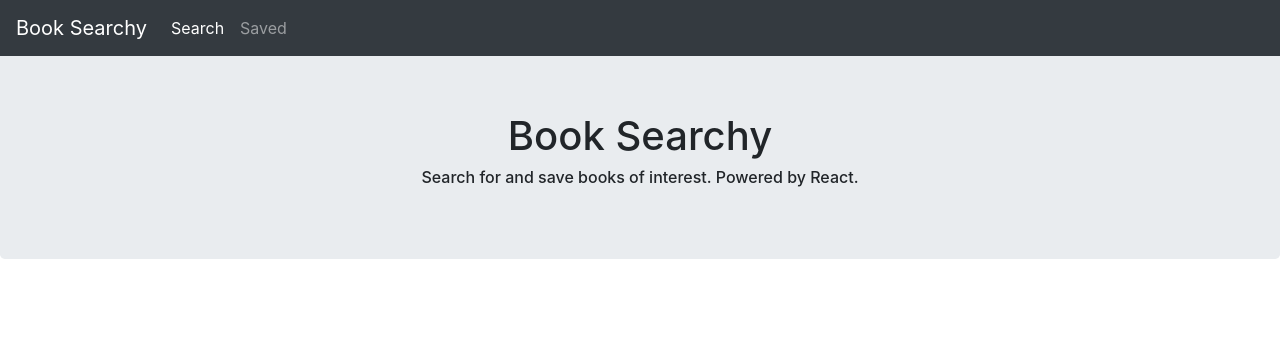
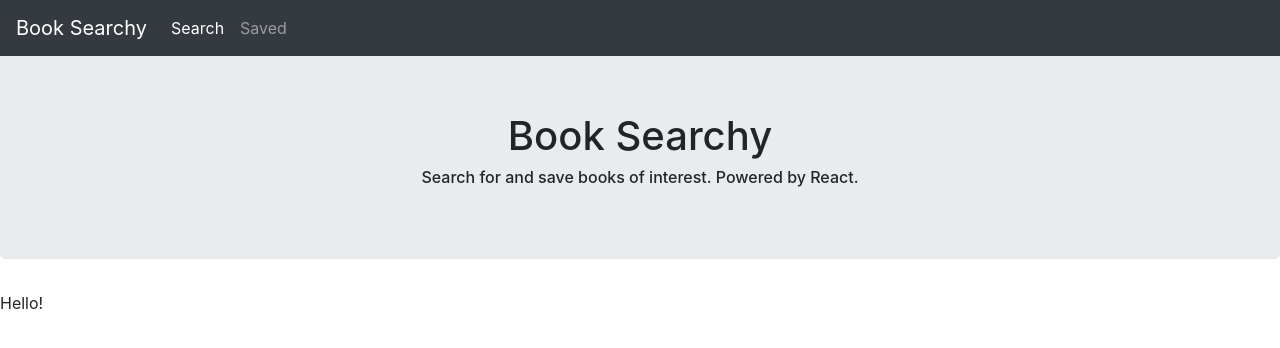
Before and after one commit to AndyFreire/book-searchy, a React (Create React App) app in the folder book-searchy/: page /saved in a window 1280 px wide. Shown: the top 348 px of the page. Built offline with nearby package versions, Linux system fonts and the light colour scheme.

Commit message:
Fixed Routes and added save button

```diff
--- a/book-searchy/src/App.js
+++ b/book-searchy/src/App.js
@@ -21,9 +21,9 @@
           <Route exact path={["/", "/search"]}>
             <Search />
           </Route>
-          {/* <Route exact path="/saved">
+          <Route exact path="/saved">
             <Saved />
-          </Route> */}
+          </Route>
         </Switch>
       </div>
 
--- a/book-searchy/src/components/BookList/index.js
+++ b/book-searchy/src/components/BookList/index.js
@@ -1,6 +1,9 @@
 import React from "react";
 import Thumbnail from "../Thumbnail";
 import { Container, Row, Col } from "../Grid";
+import Button from "../Button";
+import API from "../../utils/API";
+
 
 // Exporting both BookList and BookListItem from this file
 
@@ -27,6 +30,10 @@
   authors,
   link
 }) {
+
+  const saveBook = event => {
+
+  }
   return (
     <li className="list-group-item">
       <Container>
@@ -40,6 +47,14 @@
             <a rel="noreferrer noopener" target="_blank" href={link}>
               Read More!
             </a>
+            <Button
+              onClick={saveBook}
+              type="primary"
+              className="mx-3 btn-sm"
+            >
+              Save
+            </Button>
+
           </Col>
         </Row>
       </Container>
--- a/book-searchy/src/pages/Saved.js
+++ b/book-searchy/src/pages/Saved.js
@@ -0,0 +1,15 @@
+import React, { useState, useEffect } from "react";
+import { Container, Row, Col } from "../components/Grid";
+import API from "../utils/API";
+
+
+function Saved() {
+
+    return (
+        <div>
+            Hello!
+        </div>
+    );
+}
+
+export default Saved;
--- a/book-searchy/src/pages/Search.js
+++ b/book-searchy/src/pages/Search.js
@@ -6,7 +6,7 @@
 import API from "../utils/API";
 
 
-function Saved() {
+function Search() {
 
     const [books, setBooks] = useState([]);
     const [bookSearch, setBookSearch] = useState("");
@@ -30,7 +30,6 @@
             const description = book.volumeInfo.description || "";
             const link = book.volumeInfo.infoLink;
             const image = book.volumeInfo.imageLinks ? book.volumeInfo.imageLinks.thumbnail : "https://placeholder.com/";
-            console.log(image);
 
             return ({
               title: title,
@@ -101,4 +100,4 @@
     );
 }
 
-export default Saved;
+export default Search;
--- a/book-searchy/src/utils/API.js
+++ b/book-searchy/src/utils/API.js
@@ -14,5 +14,9 @@
     const googleBooksURL= `https://www.googleapis.com/books/v1/volumes?printType=books&maxAllowedMaturityRating=not-mature&q=${query}&key=${googleBooksAPIKey}`;
 
     return axios.get(googleBooksURL);
+  },
+
+  saveBook: function (book) {
+    return axios.post("/api/books");
   }
 };
```
Also changed, not shown: 1 other file (tests, documents, lock files or other folders).
